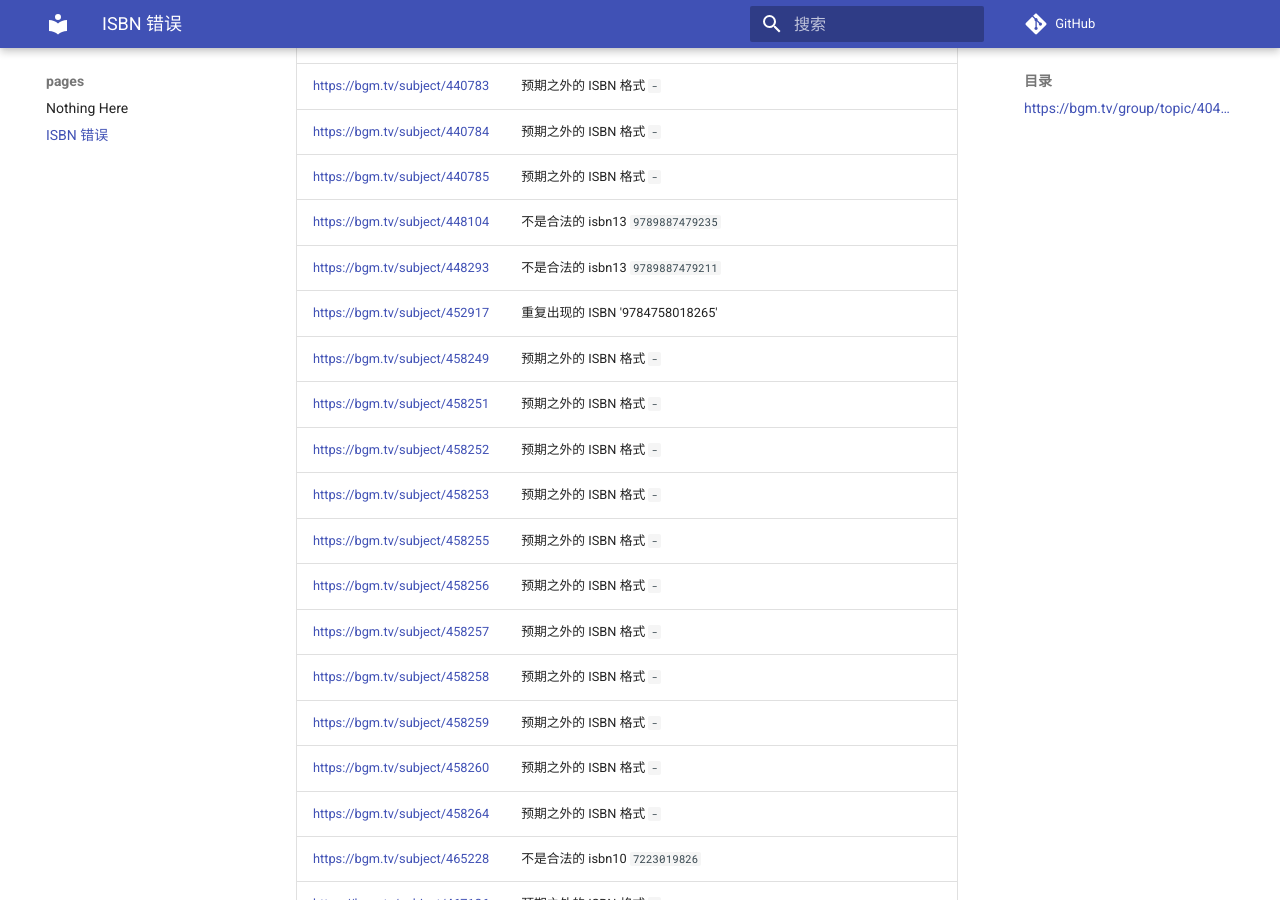
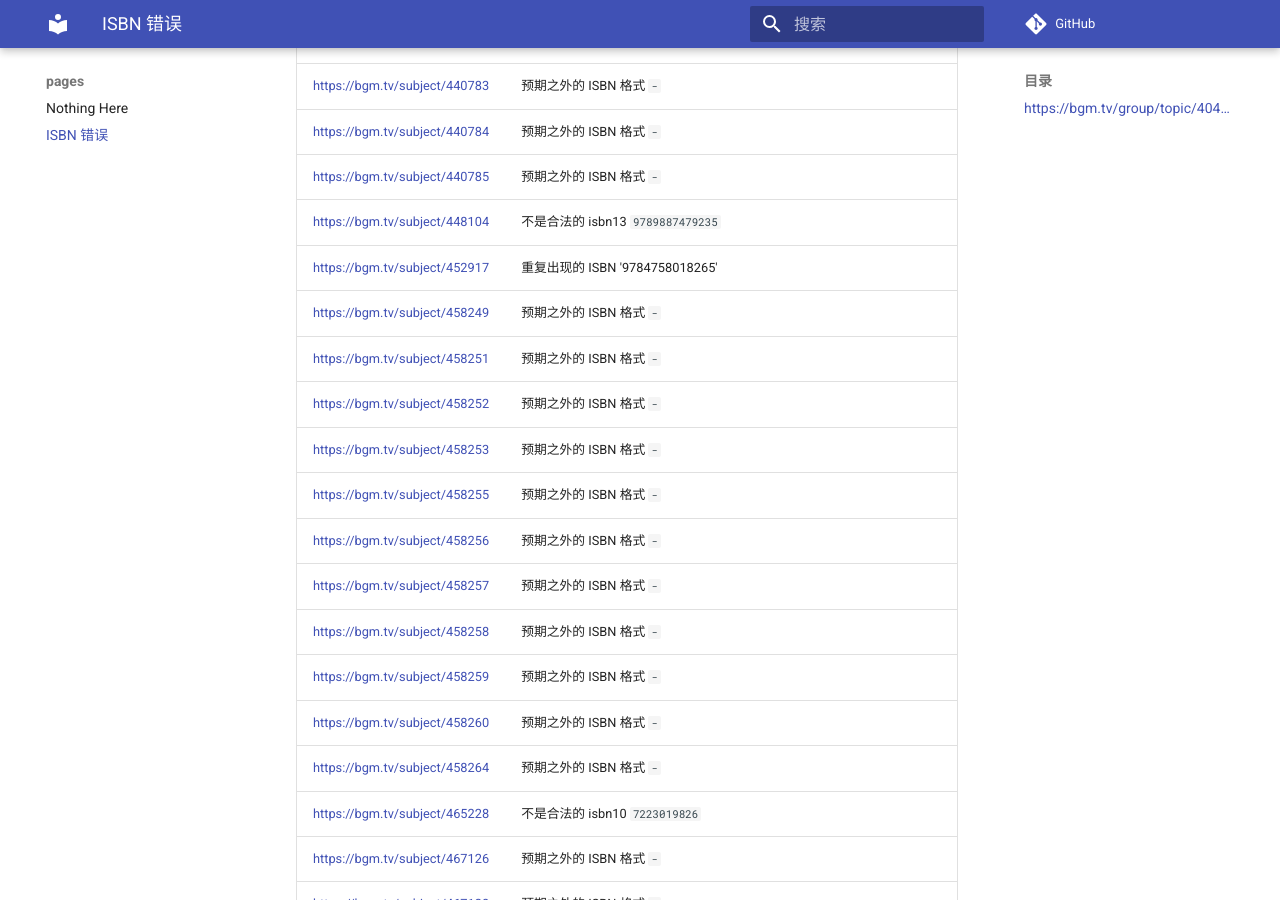
Before and after one commit to trim21/bangumi-pages, an MkDocs documentation site: the page built from docs/isbn.md, in a window 1280 px wide and 900 px high, scrolled down 4074 px. Built offline with MkDocs 1.6.1 and Material for MkDocs 9.7.7, drawn with Linux system fonts in a browser that asks for light colours; comment, search, counter and statistics services are not loaded; part of the change alters nothing that is shown.

Commit message:
update isbn.md

```diff
--- a/docs/isbn.md
+++ b/docs/isbn.md
@@ -1,7 +1,7 @@
 # ISBN 错误
 ## <https://bgm.tv/group/topic/404801>
 
-total 158
+total 157
 
 | url | error |
 | --- |  ---  |
@@ -93,7 +93,6 @@ total 158
 | <https://bgm.tv/subject/440784> | 预期之外的 ISBN 格式 `-` |
 | <https://bgm.tv/subject/440785> | 预期之外的 ISBN 格式 `-` |
 | <https://bgm.tv/subject/448104> | 不是合法的 isbn13 <code>9789887479235</code> |
-| <https://bgm.tv/subject/448293> | 不是合法的 isbn13 <code>9789887479211</code> |
 | <https://bgm.tv/subject/452917> | 重复出现的 ISBN '9784758018265' |
 | <https://bgm.tv/subject/458249> | 预期之外的 ISBN 格式 `-` |
 | <https://bgm.tv/subject/458251> | 预期之外的 ISBN 格式 `-` |
```
